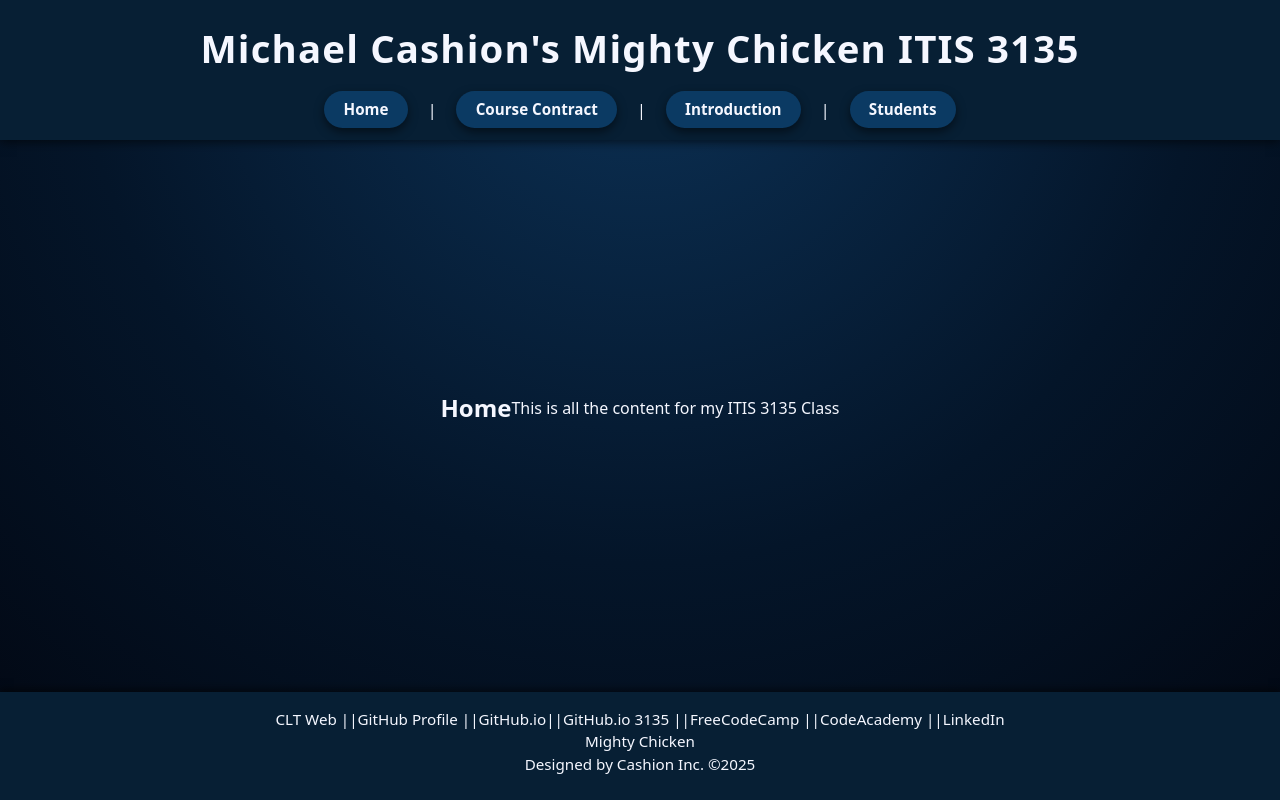
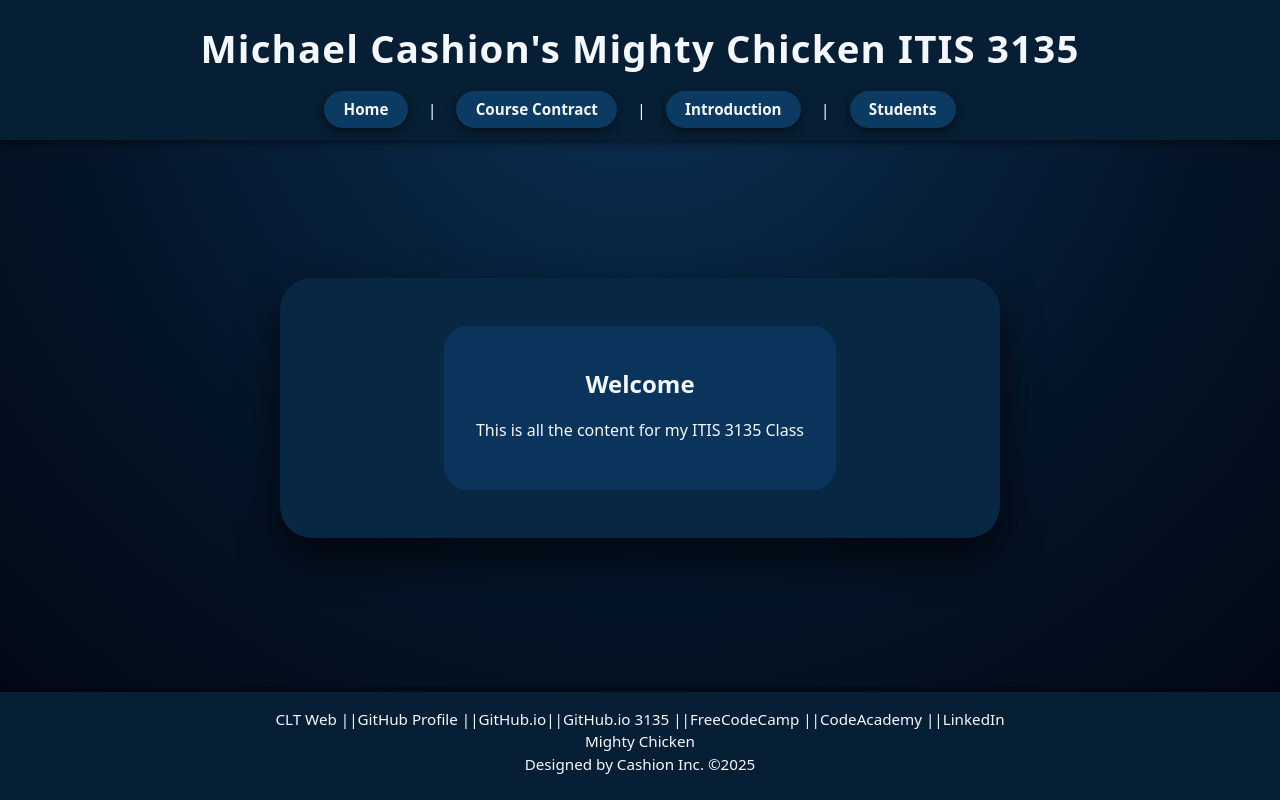
Before and after one commit to mcashio5/itis3135-react, a React (Vite) app: page / in a window 1280 px wide. Built offline with nearby package versions, Linux system fonts and the light colour scheme.

Commit message:
Update App.jsx

```diff
--- a/src/App.jsx
+++ b/src/App.jsx
@@ -1,9 +1,13 @@
-import './App.css';
+// src/App.jsx
+import "./App.css";
+
 export default function App() {
   return (
-    <>
-        <h2>Home</h2>
+    <section className="content-shell">
+      <div className="inner-card">
+        <h2>Welcome</h2>
         <p>This is all the content for my ITIS 3135 Class</p>
-    </>
+      </div>
+    </section>
   );
 }
```
